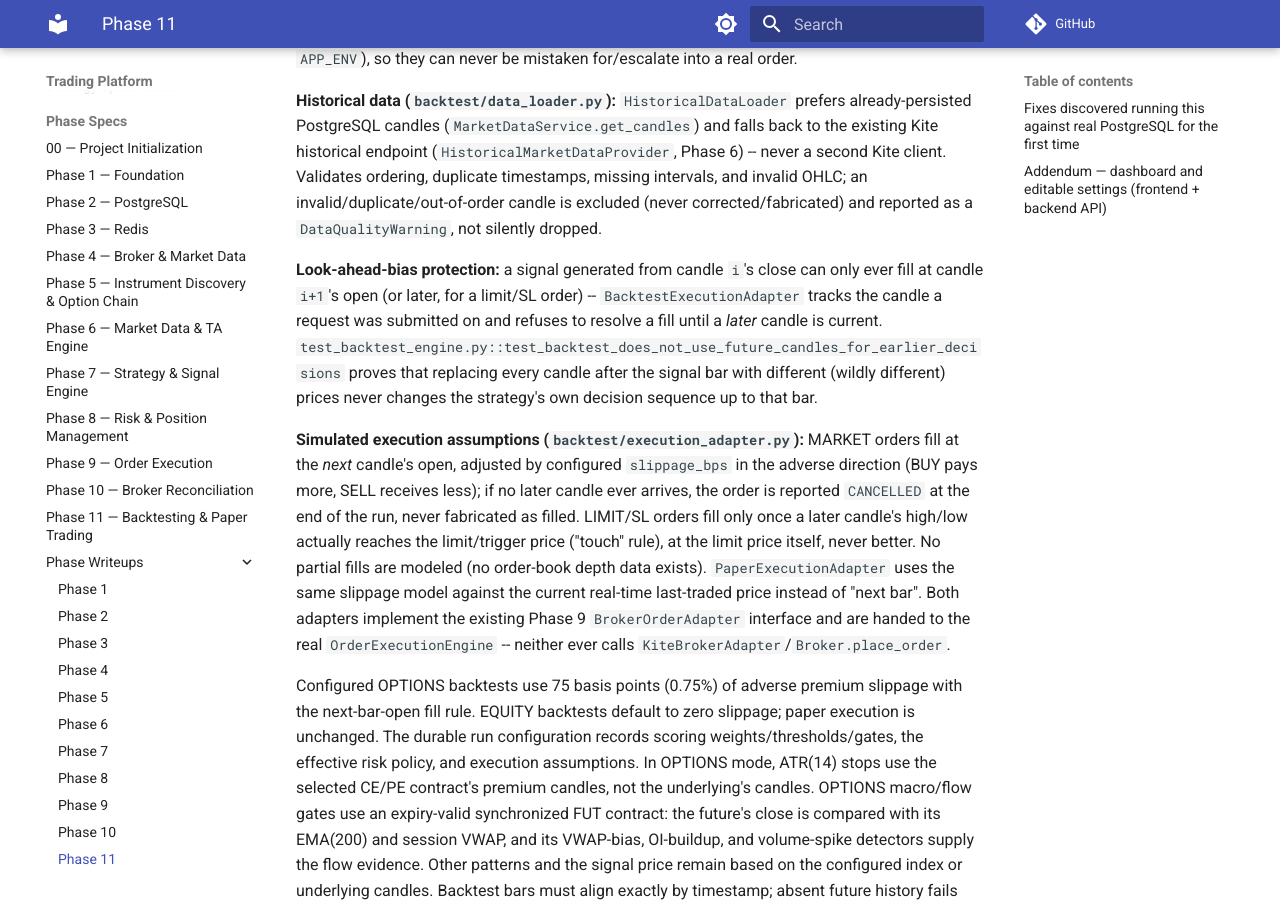
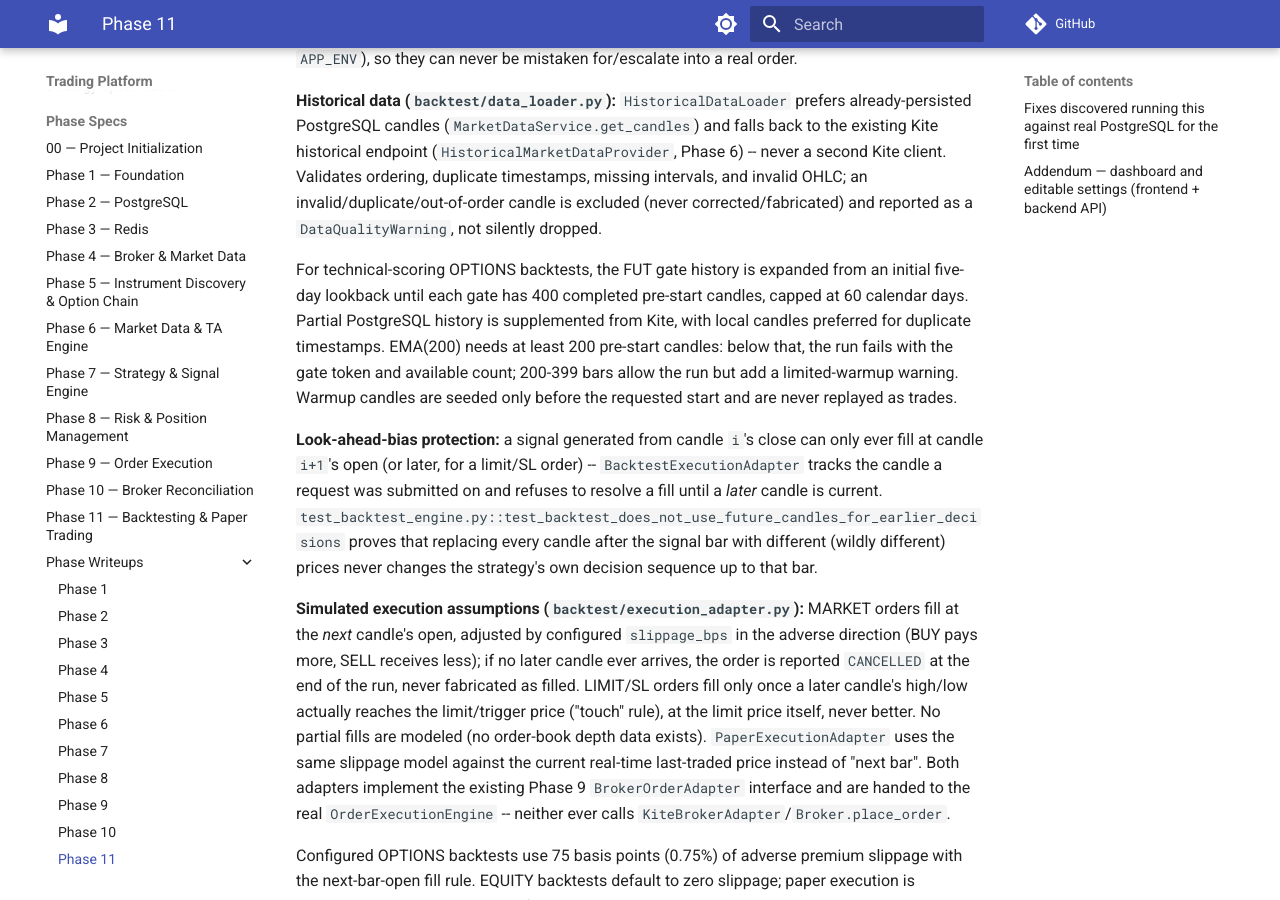
Before and after one commit to VictorG1422/docs, an MkDocs documentation site: the page built from docs/trading-platform/phases/phase-11-backtesting-paper.md, in a window 1280 px wide and 900 px high, scrolled down 1452 px. Built offline with MkDocs 1.6.1 and Material for MkDocs 9.7.7, drawn with Linux system fonts in a browser that asks for light colours; comment, search, counter and statistics services are not loaded.

Commit message:
Document adaptive backtest EMA warmup
Describe 400-bar target, 200-bar minimum, partial-history supplementation, and insufficient-history failure.

```diff
--- a/docs/trading-platform/phases/phase-11-backtesting-paper.md
+++ b/docs/trading-platform/phases/phase-11-backtesting-paper.md
@@ -76,6 +76,15 @@ second Kite client. Validates ordering, duplicate timestamps, missing
 intervals, and invalid OHLC; an invalid/duplicate/out-of-order candle is
 excluded (never corrected/fabricated) and reported as a
 `DataQualityWarning`, not silently dropped.
+
+For technical-scoring OPTIONS backtests, the FUT gate history is expanded
+from an initial five-day lookback until each gate has 400 completed
+pre-start candles, capped at 60 calendar days. Partial PostgreSQL history
+is supplemented from Kite, with local candles preferred for duplicate
+timestamps. EMA(200) needs at least 200 pre-start candles: below that, the
+run fails with the gate token and available count; 200-399 bars allow the
+run but add a limited-warmup warning. Warmup candles are seeded only before
+the requested start and are never replayed as trades.
 
 **Look-ahead-bias protection:** a signal generated from candle `i`'s
 close can only ever fill at candle `i+1`'s open (or later, for a
```
